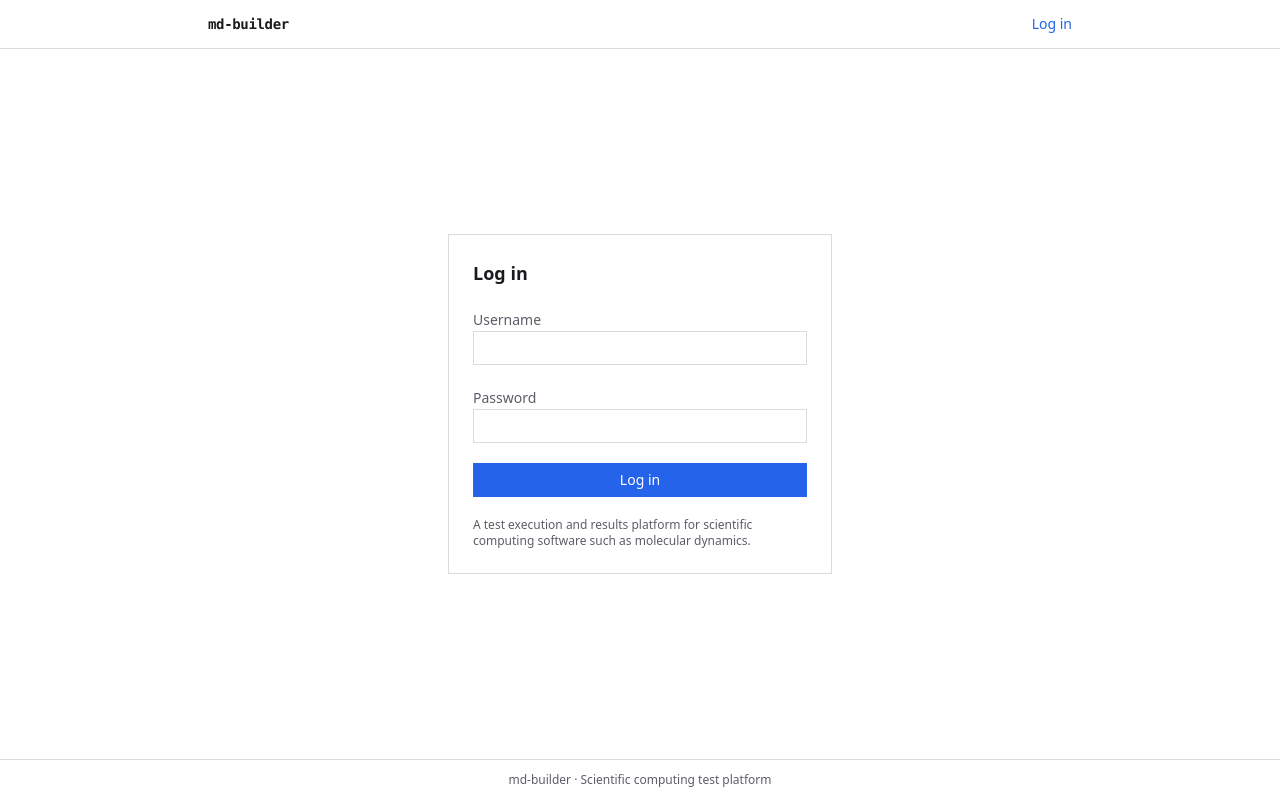
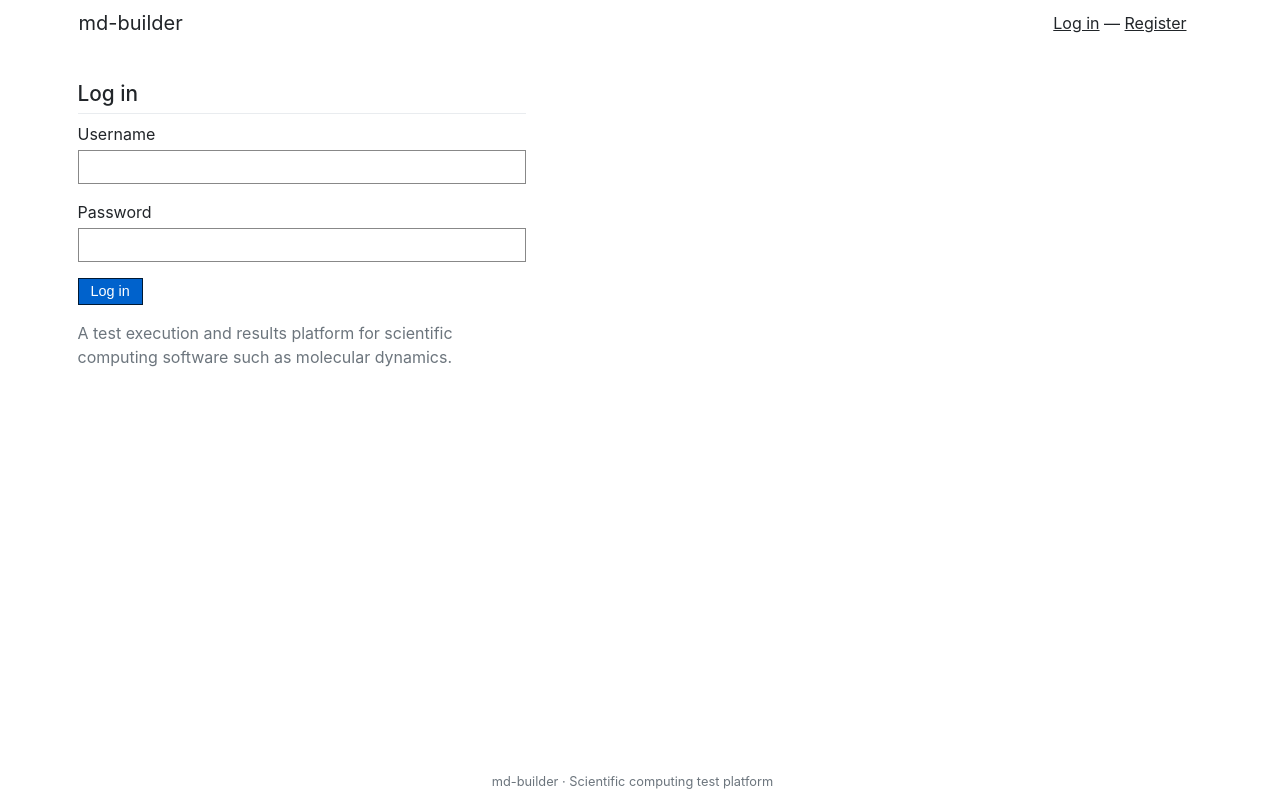
Before and after one commit to supramd-dev/builder, a React (Vite) app in the folder frontend/: page / in a window 1280 px wide. Built offline with nearby package versions, Linux system fonts and the light colour scheme; no server answers.

Commit message:
use sr.ht like web style

```diff
--- a/frontend/package.json
+++ b/frontend/package.json
@@ -10,10 +10,8 @@
     "preview": "vite preview"
   },
   "dependencies": {
-    "@tailwindcss/vite": "^4.3.3",
     "react": "^19.2.8",
-    "react-dom": "^19.2.8",
-    "tailwindcss": "^4.3.3"
+    "react-dom": "^19.2.8"
   },
   "devDependencies": {
     "@types/node": "^24.13.3",
--- a/frontend/src/App.css
+++ b/frontend/src/App.css
@@ -1 +1,10 @@
-/* App 组件样式：主题令牌见 index.css，此处仅放少量补充样式 */
+/* App-specific styles. The sourcehut design tokens and common classes
+   live in index.css; this file holds only small page-level tweaks. */
+
+.page {
+  gap: 0;
+}
+
+.content {
+  padding-top: 1rem;
+}
--- a/frontend/src/App.tsx
+++ b/frontend/src/App.tsx
@@ -26,48 +26,47 @@ function App() {
   }
 
   return (
-    <div className="flex min-h-svh flex-col">
+    <div className="page">
       {/* Top navigation bar */}
-      <header className="border-b border-border">
-        <div className="mx-auto flex h-12 w-full max-w-4xl items-center justify-between px-4">
-          <a href="/" className="font-mono text-sm font-semibold tracking-tight">
+      <nav className="container navbar">
+        <a href="/" className="brand">
           md-builder
         </a>
-          <nav className="flex items-center gap-4 text-sm text-ink-muted">
+        <div className="navbar-text">
           {me ? (
             <>
-                <span className="text-ink">{me.username}</span>
-                <button type="button" onClick={handleLogout} className="hover:text-accent">
+              <span className="text-muted">{me.username}</span>
+              {' — '}
+              <a href="#" onClick={(e) => { e.preventDefault(); handleLogout() }}>
                 Log out
-                </button>
+              </a>
             </>
           ) : (
-              <a href="#" className="text-accent">
-                Log in
-              </a>
+            <>
+              <a href="#">Log in</a>
+              {' — '}
+              <a href="#">Register</a>
+            </>
           )}
+        </div>
       </nav>
-        </div>
-      </header>
 
       {/* Main content */}
-      <main className="flex flex-1 items-center justify-center px-4 py-12">
+      <div className="container content" style={{ flexGrow: 1 }}>
         {loadingMe ? (
-          <p className="text-sm text-ink-muted">Loading…</p>
+          <p className="text-muted">Loading…</p>
         ) : me ? (
-          <div className="w-full">
           <UserCenter me={me} />
-          </div>
         ) : (
           <LoginPage onLogin={setMe} />
         )}
-      </main>
+      </div>
 
       {/* Footer */}
-      <footer className="border-t border-border">
-        <div className="mx-auto flex h-10 w-full max-w-4xl items-center justify-center px-4 text-xs text-ink-muted">
+      <footer className="container">
+        <span className="text-muted">
           md-builder · Scientific computing test platform
-        </div>
+        </span>
       </footer>
     </div>
   )
--- a/frontend/src/EnvironmentForm.tsx
+++ b/frontend/src/EnvironmentForm.tsx
@@ -12,17 +12,8 @@ interface Props {
   onCancel: () => void
 }
 
-const empty: EnvironmentInput = {
-  name: '',
-  host: '',
-  username: '',
-  privateKey: '',
-  description: '',
-}
-
 export default function EnvironmentForm({ existing, onSaved, onCancel }: Props) {
   const [form, setForm] = useState<EnvironmentInput>({
-    ...empty,
     name: existing?.name ?? '',
     host: existing?.host ?? '',
     username: existing?.username ?? '',
@@ -53,88 +44,79 @@ export default function EnvironmentForm({ existing, onSaved, onCancel }: Props)
   }
 
   return (
-    <form
-      onSubmit={handleSubmit}
-      className="space-y-4 border border-border bg-surface p-5"
-    >
-      <h2 className="text-base font-semibold">
-        {isEdit ? 'Edit environment' : 'New environment'}
-      </h2>
+    <form onSubmit={handleSubmit}>
+      <h3>{isEdit ? 'Edit environment' : 'New environment'}</h3>
 
-      <div className="grid grid-cols-1 gap-3 sm:grid-cols-2">
-        <label className="block space-y-1">
-          <span className="text-xs text-ink-muted">Name</span>
+      <div className="form-group">
+        <label htmlFor="env-name">Name</label>
         <input
+          id="env-name"
+          type="text"
           value={form.name}
           onChange={(e) => setForm({ ...form, name: e.target.value })}
           placeholder="cpu-node-1"
-            className="w-full border border-border bg-surface px-2 py-1.5 text-sm outline-none focus:border-accent"
         />
-        </label>
+      </div>
 
-        <label className="block space-y-1">
-          <span className="text-xs text-ink-muted">Host</span>
+      <div className="form-group">
+        <label htmlFor="env-host">Host</label>
         <input
+          id="env-host"
+          type="text"
           value={form.host}
           onChange={(e) => setForm({ ...form, host: e.target.value })}
           placeholder="192.168.1.10 or host:22"
-            className="w-full border border-border bg-surface px-2 py-1.5 text-sm outline-none focus:border-accent"
         />
-        </label>
+      </div>
 
-        <label className="block space-y-1">
-          <span className="text-xs text-ink-muted">Login username</span>
+      <div className="form-group">
+        <label htmlFor="env-username">Login username</label>
         <input
+          id="env-username"
+          type="text"
           value={form.username}
           onChange={(e) => setForm({ ...form, username: e.target.value })}
           placeholder="runner"
-            className="w-full border border-border bg-surface px-2 py-1.5 text-sm outline-none focus:border-accent"
         />
+      </div>
+
+      <div className="form-group">
+        <label htmlFor="env-key">
+          Private key {isEdit && '(leave blank to keep current)'}
         </label>
-
-        <label className="block space-y-1">
-          <span className="text-xs text-ink-muted">
-            Private key {isEdit && '(leave blank to keep current)'}
-          </span>
         <textarea
+          id="env-key"
+          className="form-control"
+          rows={3}
           value={form.privateKey}
           onChange={(e) => setForm({ ...form, privateKey: e.target.value })}
           placeholder="-----BEGIN OPENSSH PRIVATE KEY----- ..."
-            rows={3}
-            className="w-full resize-y border border-border bg-surface px-2 py-1.5 font-mono text-xs outline-none focus:border-accent"
+          style={{ fontFamily: 'monospace', fontSize: '0.875rem' }}
         />
-        </label>
       </div>
 
-      <label className="block space-y-1">
-        <span className="text-xs text-ink-muted">Description</span>
+      <div className="form-group">
+        <label htmlFor="env-desc">Description</label>
         <input
+          id="env-desc"
+          type="text"
           value={form.description}
           onChange={(e) => setForm({ ...form, description: e.target.value })}
           placeholder="CPU pool / MPI / GPU environment notes"
-          className="w-full border border-border bg-surface px-2 py-1.5 text-sm outline-none focus:border-accent"
         />
-      </label>
+      </div>
 
       {error && (
-        <p role="alert" className="text-sm text-danger">
+        <div className="alert alert-danger" role="alert">
           {error}
-        </p>
+        </div>
       )}
 
-      <div className="flex justify-end gap-2">
-        <button
-          type="button"
-          onClick={onCancel}
-          className="border border-border bg-surface-alt px-3 py-1.5 text-sm hover:bg-border"
-        >
+      <div style={{ display: 'flex', gap: '0.25rem' }}>
+        <button type="button" className="btn btn-default" onClick={onCancel}>
           Cancel
         </button>
-        <button
-          type="submit"
-          disabled={saving}
-          className="border border-accent bg-accent px-3 py-1.5 text-sm text-white hover:bg-accent-hover disabled:opacity-50"
-        >
+        <button type="submit" className="btn btn-primary" disabled={saving}>
           {saving ? 'Saving…' : isEdit ? 'Save changes' : 'Create'}
         </button>
       </div>
--- a/frontend/src/LoginPage.tsx
+++ b/frontend/src/LoginPage.tsx
@@ -29,50 +29,42 @@ export default function LoginPage({ onLogin }: Props) {
   }
 
   return (
-    <form
-      onSubmit={handleSubmit}
-      className="w-full max-w-sm space-y-5 border border-border bg-surface p-6"
-      noValidate
-    >
-      <h1 className="text-lg font-semibold">Log in</h1>
+    <form onSubmit={handleSubmit} style={{ maxWidth: '28rem' }} noValidate>
+      <h3>Log in</h3>
 
-      <label className="block space-y-1">
-        <span className="text-sm text-ink-muted">Username</span>
+      <div className="form-group">
+        <label htmlFor="login-username">Username</label>
         <input
+          id="login-username"
           type="text"
           value={username}
           onChange={(e) => setUsername(e.target.value)}
           autoComplete="username"
-          className="w-full border border-border bg-surface px-2 py-1.5 text-sm outline-none focus:border-accent"
         />
-      </label>
+      </div>
 
-      <label className="block space-y-1">
-        <span className="text-sm text-ink-muted">Password</span>
+      <div className="form-group">
+        <label htmlFor="login-password">Password</label>
         <input
+          id="login-password"
           type="password"
           value={password}
           onChange={(e) => setPassword(e.target.value)}
           autoComplete="current-password"
-          className="w-full border border-border bg-surface px-2 py-1.5 text-sm outline-none focus:border-accent"
         />
-      </label>
+      </div>
 
       {error && (
-        <p role="alert" className="text-sm text-danger">
+        <div className="alert alert-danger" role="alert">
           {error}
-        </p>
+        </div>
       )}
 
-      <button
-        type="submit"
-        disabled={submitting}
-        className="w-full border border-accent bg-accent py-1.5 text-sm text-white hover:bg-accent-hover disabled:opacity-50"
-      >
+      <button type="submit" className="btn btn-primary" disabled={submitting}>
         {submitting ? 'Logging in…' : 'Log in'}
       </button>
 
-      <p className="text-xs text-ink-muted">
+      <p className="text-muted" style={{ marginTop: '1rem' }}>
         A test execution and results platform for scientific computing software
         such as molecular dynamics.
       </p>
--- a/frontend/src/index.css
+++ b/frontend/src/index.css
@@ -1,43 +1,413 @@
-@import 'tailwindcss';
+/*
+ * md-builder — sourcehut (man.sr.ht) style.
+ *
+ * Hand-written minimal CSS modeled after sourcehut's design: system fonts,
+ * zero border-radius, thin #888 input borders, #ddd table cell borders,
+ * Bootstrap-like buttons with dark outlines, and a prefers-color-scheme dark
+ * theme. No CSS framework is used.
+ */
 
-/*
- * sourcehut 风格极简主题：近单色、细边框、无圆角、无阴影。
- * 通过 Tailwind v4 的 @theme 定义设计令牌，供工具类引用。
- */
-@theme {
-  --color-ink: #1b1b1f;
-  --color-ink-muted: #5d5d68;
-  --color-surface: #ffffff;
-  --color-surface-alt: #f7f7f9;
-  --color-border: #d9d9e0;
-  --color-accent: #2563eb;
-  --color-accent-hover: #1d4ed8;
-  --color-danger: #dc2626;
-  --color-danger-hover: #b91c1c;
-  --color-success: #16a34a;
+:root {
+  /* Palette (light). */
+  --text: #212529;
+  --muted: #6c757d;
+  --link: #0640e0;
+  --link-hover: #0056b3;
+  --bg: #fff;
+  --bg-alt: #f8f9fa;
+  --border: #ced4da;
+  --border-light: #e9ecef;
 
-  --font-sans: ui-sans-serif, system-ui, -apple-system, 'Segoe UI', Roboto, sans-serif;
-  --font-mono: ui-monospace, 'SF Mono', Consolas, monospace;
+  /* Buttons: darker fill + even darker 1px border, hover lightens. */
+  --btn-default-bg: #dee2e6;
+  --btn-default-border: #343a40;
+  --btn-default-hover: #e9ecef;
+  --btn-primary-bg: #0062cc;
+  --btn-primary-border: #001933;
+  --btn-primary-hover: #007bff;
+  --btn-danger-bg: #d32535;
+  --btn-danger-border: #3b0a0f;
+  --btn-danger-hover: #dc3545;
+
+  --success: #28a745;
+  --danger: #dc3545;
+}
+
+@media (prefers-color-scheme: dark) {
+  :root {
+    --text: #f8f9fa;
+    --muted: #ced4da;
+    --link: #3395ff;
+    --link-hover: #3395ff;
+    --bg: #212529;
+    --bg-alt: #131618;
+    --border: #495057;
+    --border-light: #495057;
+
+    --btn-default-bg: #212529;
+    --btn-default-border: #495057;
+    --btn-default-hover: #131618;
+
+    --success: #2bb34b;
+    --danger: #ff3e3e;
+  }
+}
+
+*, *::before, *::after {
+  box-sizing: border-box;
 }
 
 html {
-  color-scheme: light;
+  font-family: -apple-system, BlinkMacSystemFont, "Segoe UI", Roboto,
+    "Helvetica Neue", Arial, sans-serif;
+  line-height: 1.15;
+  scrollbar-gutter: stable;
 }
 
 body {
   margin: 0;
-  font-family: var(--font-sans);
-  color: var(--color-ink);
-  background: var(--color-surface);
+  font-size: 1rem;
+  line-height: 1.5;
+  color: var(--text);
+  background: var(--bg);
+  text-align: initial;
+  min-height: 100vh;
   -webkit-font-smoothing: antialiased;
 }
 
-@media (prefers-color-scheme: dark) {
-  html {
-    color-scheme: dark;
-  }
-  body {
-    color: #d4d4d8;
-    background: #0e0e12;
+/* --- Layout --- */
+
+.container {
+  width: 100%;
+  padding-right: 15px;
+  padding-left: 15px;
+  margin-right: auto;
+  margin-left: auto;
+}
+
+@media (min-width: 768px) {
+  .container {
+    max-width: 720px;
   }
 }
+
+@media (min-width: 992px) {
+  .container {
+    max-width: 960px;
+  }
+}
+
+@media (min-width: 1200px) {
+  .container {
+    max-width: 1140px;
+  }
+}
+
+.page {
+  display: flex;
+  flex-direction: column;
+  min-height: 100vh;
+}
+
+/* --- Navbar --- */
+
+.navbar {
+  display: flex;
+  flex-wrap: wrap;
+  align-items: center;
+  justify-content: space-between;
+  padding: 0.5rem 1rem;
+}
+
+.navbar .brand {
+  display: inline-block;
+  margin-right: 1rem;
+  font-size: 1.25rem;
+  color: var(--text);
+  text-decoration: none;
+  white-space: nowrap;
+}
+
+.navbar .brand:hover {
+  text-decoration: underline;
+}
+
+.navbar .navbar-text {
+  display: inline-block;
+  color: var(--text);
+}
+
+.navbar .navbar-text a {
+  color: var(--text);
+}
+
+.navbar .navbar-text a:hover {
+  text-decoration: none;
+}
+
+/* --- Typography --- */
+
+h1, h2 {
+  margin-top: 0;
+  margin-bottom: 0.5rem;
+  font-weight: 500;
+  line-height: 1.2;
+}
+
+h1 {
+  font-size: 2.5rem;
+}
+
+h2 {
+  font-size: 2rem;
+}
+
+h3 {
+  font-size: 1.3rem;
+  font-weight: 500;
+  border-bottom: 1px solid var(--border-light);
+  padding-bottom: 0.25rem;
+  padding-top: 1rem;
+  margin: 0 0 0.5rem;
+}
+
+h4 {
+  font-size: 1.1rem;
+  font-weight: 500;
+  border-bottom: 1px solid var(--border-light);
+  padding-bottom: 0.25rem;
+  padding-top: 1rem;
+  margin: 0 0 0.5rem;
+}
+
+a {
+  color: var(--link);
+  text-decoration: underline;
+}
+
+a:hover {
+  color: var(--link-hover);
+  text-decoration: none;
+}
+
+a.nav-link, a.brand, a.btn {
+  text-decoration: none;
+}
+
+.text-muted {
+  color: var(--muted) !important;
+}
+
+.text-success {
+  color: var(--success) !important;
+}
+
+.text-danger {
+  color: var(--danger) !important;
+}
+
+/* --- Tables --- */
+
+table {
+  border-collapse: collapse;
+  width: 100%;
+  max-width: 100%;
+  margin-bottom: 1rem;
+}
+
+.table thead th {
+  padding: 0.1rem 0.75rem;
+  border: none;
+  text-align: left;
+  vertical-align: bottom;
+}
+
+.table tbody td {
+  vertical-align: middle;
+  padding: 0.1rem 0.75rem;
+  border: 1px solid var(--border);
+  background-color: var(--bg);
+}
+
+/* --- Forms --- */
+
+form {
+  margin-bottom: 1rem;
+}
+
+label {
+  display: inline-block;
+  margin-bottom: 0.25rem;
+}
+
+input[type="text"],
+input[type="email"],
+input[type="password"],
+input[type="tel"],
+textarea.form-control {
+  display: block;
+  width: 100%;
+  padding: 0.25rem 0.375rem;
+  font-size: 1rem;
+  line-height: 1.5;
+  color: var(--text);
+  background-color: var(--bg);
+  border: 1px solid #888;
+  border-radius: 0;
+}
+
+input[type="text"]:focus,
+input[type="email"]:focus,
+input[type="password"]:focus,
+input[type="tel"]:focus,
+textarea.form-control:focus {
+  color: var(--text);
+  outline: none;
+  border-color: var(--link);
+}
+
+.form-group {
+  margin-bottom: 1rem;
+}
+
+.form-group label {
+  font-weight: normal;
+}
+
+/* --- Buttons --- */
+
+.btn {
+  display: inline-block;
+  text-align: center;
+  white-space: nowrap;
+  vertical-align: middle;
+  user-select: none;
+  border: 1px solid transparent;
+  padding: 0.1rem 0.75rem;
+  font-size: 0.9rem;
+  line-height: 1.5;
+  border-radius: 0;
+  transition: background 0.1s linear;
+  cursor: pointer;
+}
+
+.btn:disabled {
+  opacity: 0.65;
+  cursor: not-allowed;
+}
+
+.btn:focus {
+  outline: 1px dotted;
+}
+
+.btn-default {
+  background: var(--btn-default-bg);
+  border-color: var(--btn-default-border);
+  color: var(--text);
+}
+
+.btn-default:hover {
+  background: var(--btn-default-hover);
+}
+
+.btn-primary {
+  background: var(--btn-primary-bg);
+  border-color: var(--btn-primary-border);
+  color: #fff;
+}
+
+.btn-primary:hover {
+  background: var(--btn-primary-hover);
+}
+
+.btn-danger {
+  background: var(--btn-danger-bg);
+  border-color: var(--btn-danger-border);
+  color: #fff;
+}
+
+.btn-danger:hover {
+  background: var(--btn-danger-hover);
+}
+
+.btn-block {
+  display: block;
+  width: 100%;
+}
+
+.btn-sm {
+  padding: 0 0.75rem;
+  font-size: 0.95rem;
+}
+
+/* --- Alerts --- */
+
+.alert {
+  position: relative;
+  padding: 0.5rem;
+  margin-bottom: 1rem;
+  border: 1px solid transparent;
+  border-radius: 0;
+}
+
+.alert-danger {
+  color: #721c24;
+  background-color: #f8d7da;
+  border-color: #f5c6cb;
+}
+
+@media (prefers-color-scheme: dark) {
+  .alert-danger {
+    color: #000;
+    background-color: #efa3aa;
+    border-color: #ed9ba3;
+  }
+}
+
+/* --- Event cards (sourcehut's info panels) --- */
+
+.event {
+  text-overflow: ellipsis;
+  overflow: hidden;
+  padding: 0.5rem;
+  margin: 0.5rem 0;
+  background: var(--bg-alt);
+}
+
+.event:first-child {
+  margin-top: 0;
+}
+
+.event *:last-child {
+  margin-bottom: 0;
+}
+
+/* --- Footer --- */
+
+footer {
+  margin-top: auto;
+  padding: 0.5rem 1rem;
+  text-align: center;
+}
+
+footer .text-muted {
+  font-size: 0.8rem;
+}
+
+/* --- Utilities --- */
+
+.text-right {
+  text-align: right;
+}
+
+.text-centered {
+  text-align: center;
+}
+
+code {
+  font-family: monospace;
+  font-size: 0.875em;
+  background: var(--border-light);
+  padding: 0 0.25rem;
+  color: var(--text);
+}
--- a/frontend/vite.config.ts
+++ b/frontend/vite.config.ts
@@ -1,13 +1,12 @@
 import react from '@vitejs/plugin-react'
-import tailwindcss from '@tailwindcss/vite'
 import { defineConfig } from 'vite'
 
 // https://vite.dev/config/
 export default defineConfig({
-  plugins: [react(), tailwindcss()],
+  plugins: [react()],
   server: {
     proxy: {
-      // 开发时将 API 请求转发到 Go 后端
+      // Dev: forward API requests to the Go backend.
       '/api': 'http://localhost:8080',
     },
   },
```
Also changed, not shown: frontend/src/UserCenter.tsx (+63 -53 lines), 1 other file (tests, documents, lock files or other folders). Lines whose indentation alone changed are shown as unchanged.
